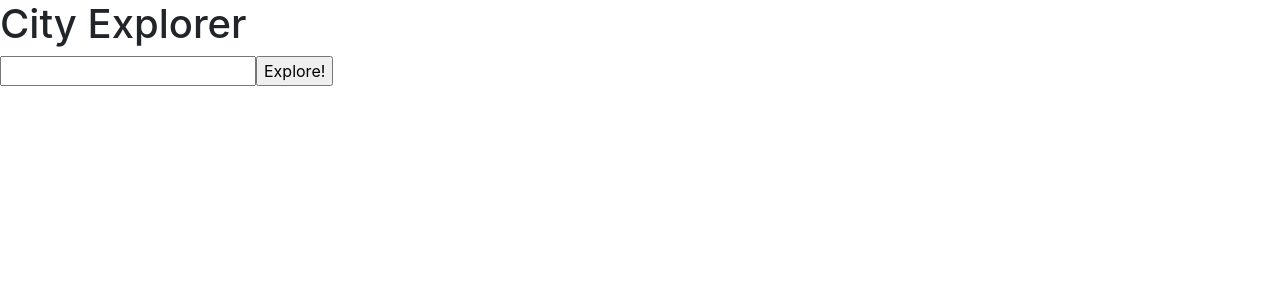
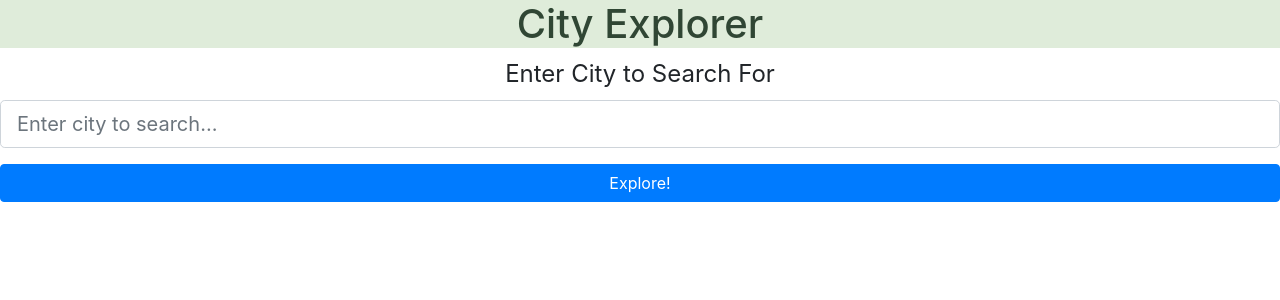
Before and after one commit to MuckT/city-explorer, a React (Create React App) app: page / in a window 1280 px wide. Shown: the top 300 px of the page. Built offline with nearby package versions, Linux system fonts and the light colour scheme; the HTML template or start-up script is replaced by a standard one.

Commit message:
refactor: change component folder structure and add styles

```diff
--- a/src/App.css
+++ b/src/App.css
@@ -1,38 +1,8 @@
-.App {
-  text-align: center;
+/* Remove Top Margin */
+* {
+  margin-top: 0;
 }
 
-.App-logo {
-  height: 40vmin;
-  pointer-events: none;
+body {
+  margin: 0;
 }
-
-@media (prefers-reduced-motion: no-preference) {
-  .App-logo {
-    animation: App-logo-spin infinite 20s linear;
-  }
-}
-
-.App-header {
-  background-color: #282c34;
-  min-height: 100vh;
-  display: flex;
-  flex-direction: column;
-  align-items: center;
-  justify-content: center;
-  font-size: calc(10px + 2vmin);
-  color: white;
-}
-
-.App-link {
-  color: #61dafb;
-}
-
-@keyframes App-logo-spin {
-  from {
-    transform: rotate(0deg);
-  }
-  to {
-    transform: rotate(360deg);
-  }
-}
--- a/src/App.js
+++ b/src/App.js
@@ -1,38 +1,48 @@
-import React from 'react';
+import React  from 'react';
 import axios from 'axios';
 
-import Search from './Components/Search';
-import City from './Components/City';
+import Header from './Components/Header/Header';
+import Search from './Components/Search/Search';
+import City from './Components/City/City';
+
+import './App.css'
+
 class App extends React.Component {
   constructor(props) {
     super(props);
     this.state={
       haveSearched: false,
       citySearched: '',
+      locationData: {},
     };
   }
+
+
 
   showSearch = () => {
     this.setState({haveSearched: false});
   }
 
   handleSearch = async(citySearched) => {
+    if(!citySearched) {
+      console.warn('No City Selected');
+    } else {
       // TODO: Handle searches from multiple regions
       let response = await axios.get(`https://us1.locationiq.com/v1/search.php?key=${process.env.REACT_APP_LOCATION_IQ_API_KEY}&q=${citySearched}&format=json&limit=1`);
-    console.log(response);
       this.setState({
         haveSearched: true,
         citySearched: citySearched,
         locationData: response.data[0],
       });
     }
+  }
 
   render() {
     return (
       <>
-        <h1>City Explorer</h1>
-        {this.state.haveWeSearchedYet ?
-          <City handleShowSearch={this.handleShowSearch} cityData={this.state.locationData} /> :
+        <Header />
+        {this.state.haveSearched ?
+          <City handleShowSearch={this.showSearch} cityData={this.state.locationData} /> :
           <Search handleSearch={this.handleSearch} />}
       </>
     );
--- a/src/Components/City.js
+++ /dev/null
@@ -1,16 +0,0 @@
-
-import React from 'react';
-
-class City extends React.Component {
-  render() {
-    return (
-      <>
-        <button onClick={this.props.handleShowSearch}>Search again</button>
-        <h2>{this.props.cityData.display_name}</h2>
-        {/* <img src={ `https://maps.locationiq.com/v3/staticmap?key=${process.env.REACT_APP_LOCATIONIQ_KEY}&center=${this.props.cityData.lat},${this.props.cityData.lon}&zoom=10`  } alt="city map" /> */}
-      </>
-    )
-  }
-}
-
-export default City;
--- /dev/null
+++ b/src/Components/City/City.css
@@ -0,0 +1,4 @@
+Button {
+  width: 100vw;
+  text-align: center;
+}
--- /dev/null
+++ b/src/Components/City/City.js
@@ -0,0 +1,23 @@
+import React from 'react';
+
+import 'bootstrap/dist/css/bootstrap.min.css';
+import { Button } from 'react-bootstrap';
+
+import './City.css';
+
+class City extends React.Component {
+  render() {
+    return (
+      <>
+        <Button onClick={this.props.handleShowSearch} variant="primary" type="submit">
+          Search again
+        </Button>
+        <h2>{this.props.cityData.display_name}</h2>
+        <h3>{this.props.cityData.lat}, {this.props.cityData.lon}</h3>
+        <img src={ `https://maps.locationiq.com/v3/staticmap?key=${process.env.REACT_APP_LOCATION_IQ_API_KEY}&center=${this.props.cityData.lat},${this.props.cityData.lon}&zoom=10`  } alt="city map" />
+      </>
+    )
+  }
+}
+
+export default City;
--- /dev/null
+++ b/src/Components/Header/Header.css
@@ -0,0 +1,5 @@
+header {
+  text-align: center;
+  background-color: rgba(187, 214, 177, 0.472);
+  color :#304634
+}
--- /dev/null
+++ b/src/Components/Header/Header.js
@@ -0,0 +1,15 @@
+import React from 'react';
+
+import './Header.css';
+
+class Header extends React.Component {
+  render() {
+    return (
+      <header>
+        <h1>City Explorer</h1>
+      </header>
+    );
+  }
+}
+
+export default Header;
--- a/src/Components/Search.js
+++ /dev/null
@@ -1,26 +0,0 @@
-import React from 'react';
-
-class Search extends React.Component {
-  constructor(props) {
-    super(props);
-    this.textInput = React.createRef();
-  }
-
-  handleSubmit = (event) => {
-    event.preventDefault();
-    this.props.handleSearch(this.textInput.current.value);
-  }
-
-  render() {
-    return (
-      <form onSubmit={this.handleSubmit}>
-        <label>
-          <input type="text" ref={this.textInput} />
-        </label>
-        <input type="submit" value="Explore!" />
-      </form>
-    );
-  }
-}
-
-export default Search
--- /dev/null
+++ b/src/Components/Search/Search.css
@@ -0,0 +1,8 @@
+Form label, Form Button {
+  width: 100vw;
+  text-align: center;
+}
+
+Form label {
+  font-size: 1.5rem;
+}
--- /dev/null
+++ b/src/Components/Search/Search.js
@@ -0,0 +1,34 @@
+import React from 'react';
+
+import 'bootstrap/dist/css/bootstrap.min.css';
+import { Form, Button } from 'react-bootstrap';
+
+import './Search.css';
+
+class Search extends React.Component {
+  constructor(props) {
+    super(props);
+    this.textInput = React.createRef();
+  }
+
+  handleSubmit = (event) => {
+    event.preventDefault();
+    this.props.handleSearch(this.textInput.current.value);
+  }
+
+  render() {
+    return (
+      <Form onSubmit={this.handleSubmit}>
+        <Form.Group>
+          <Form.Label>Enter City to Search For</Form.Label>
+          <Form.Control placeholder="Enter city to search..." size="lg" type="text" ref={this.textInput} />
+        </Form.Group>
+        <Button variant="primary" type="submit">
+          Explore!
+        </Button>
+      </Form>
+    );
+  }
+}
+
+export default Search
```
Lines whose indentation alone changed are shown as unchanged.
